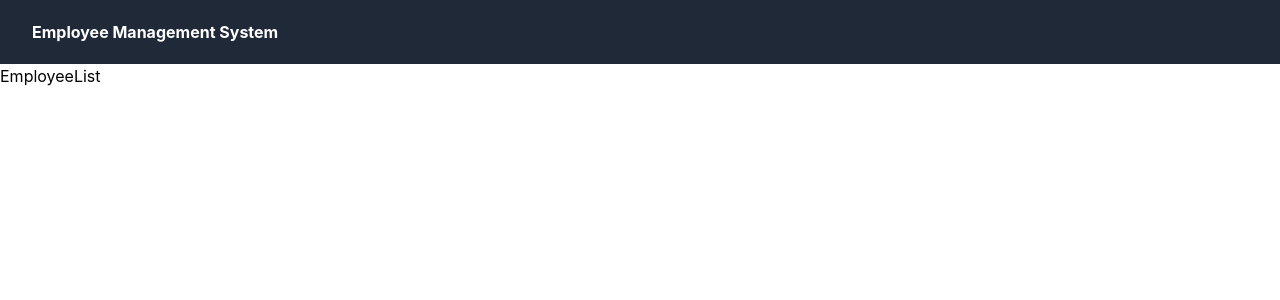
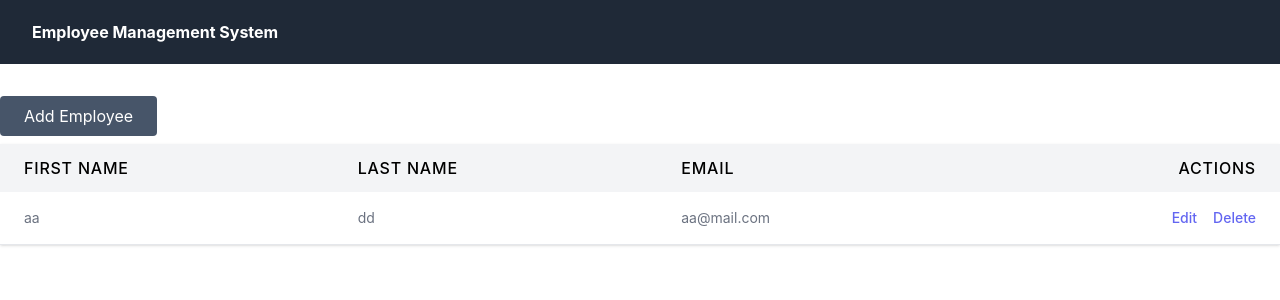
Before and after one commit to ameyd96/Spring-project, a React (Create React App) app in the folder SpringBoot-ReactJS EmployeeManagement/EmployeeSystemUI/app/: page / in a window 1280 px wide. Shown: the top 300 px of the page. Built offline with nearby package versions, Linux system fonts and the light colour scheme.

Commit message:
table is created

```diff
--- a/SpringBoot-ReactJS EmployeeManagement/EmployeeSystemUI/app/src/components/EmployeeList.js
+++ b/SpringBoot-ReactJS EmployeeManagement/EmployeeSystemUI/app/src/components/EmployeeList.js
@@ -2,7 +2,40 @@ import React from 'react'
 
 const EmployeeList = () => {
   return (
-    <div>EmployeeList</div>
+   <div className='container mx-auto my-8'>
+    <div className='h-12'>
+      <button className='rounded bg-slate-600 text-white px-6 py-2'>Add Employee</button>
+      </div>
+      <div className='flex shadow border-b'>
+        <table className='min-w-full'>
+          <thead className='bg-gray-100'>
+            <tr>
+              <th className='text-left font-medium uppercase tracking-wider px-6 py-3'>First Name</th>
+              <th className='text-left font-medium uppercase tracking-wider px-6 py-3'>Last Name</th>
+              <th className='text-left font-medium uppercase tracking-wider px-6 py-3'>Email</th>
+              <th className='text-right font-medium uppercase tracking-wider px-6 py-3'>Actions</th>
+            </tr>
+          </thead>
+          <tbody>
+            <tr>
+              <td className='text-left px-6 py-4 whitespace-nowrap'>
+                <div className='text-sm text-gray-500'>aa</div>
+              </td>
+              <td className='text-left px-6 py-4 whitespace-nowrap'>
+                <div className='text-sm text-gray-500'>dd</div>
+              </td>
+              <td className='text-left px-6 py-4 whitespace-nowrap'>
+                <div className='text-sm text-gray-500'>aa@mail.com</div>
+              </td>
+              <td className='text-right px-6 py-4 whitespace-nowrap font-medium text-sm'>
+                <a href='#' className='text-indigo-500 hover:text-indigo-800 px-4'>Edit</a>
+                <a href='#' className='text-indigo-500 hover:text-indigo-800 '>Delete</a>
+              </td>
+            </tr>
+          </tbody>
+        </table>
+      </div>
+    </div>
   )
 }
 
```
